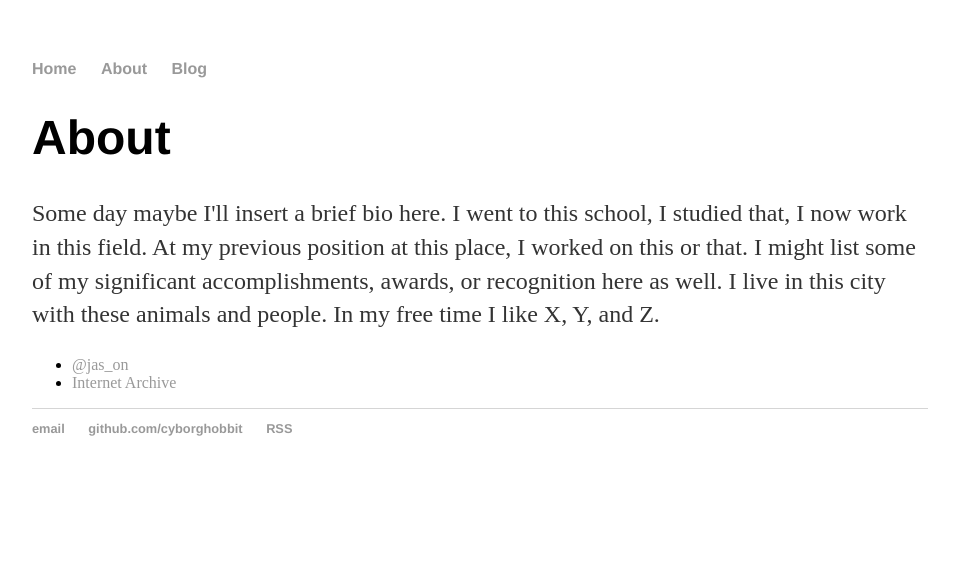
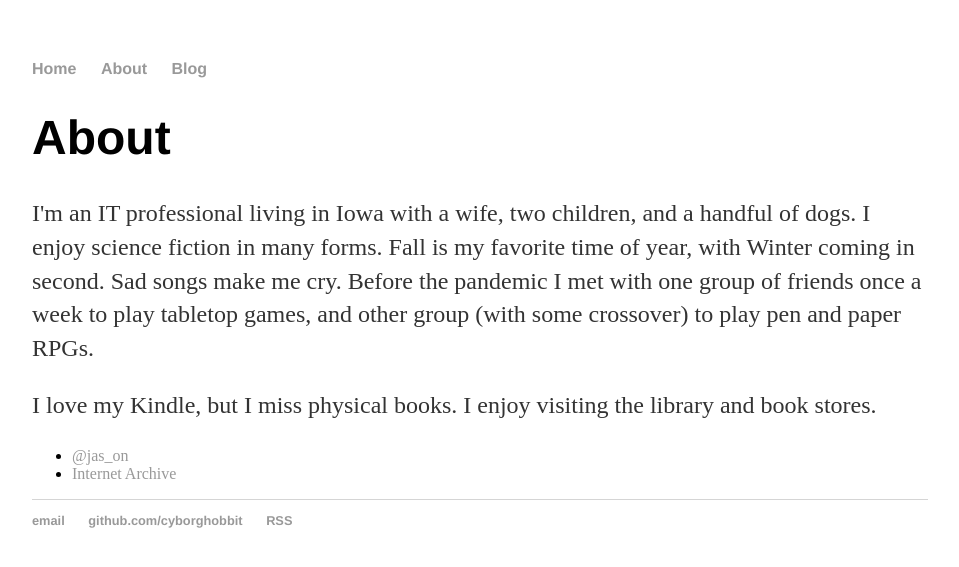
Before and after one commit to CyborgHobbit/cyborghobbit.github.io, a Jekyll site: the page built from about/index.html, in a window 1280 px wide. Shown: the top 567 px of the page, without its empty margins (160-1119 px from the left). Built offline with Jekyll 4.4.1, drawn with Linux system fonts in a browser that asks for light colours.

Commit message:
expanded ABOUT

```diff
--- a/about/index.html
+++ b/about/index.html
@@ -4,7 +4,8 @@ title: CyborgHobbit's Blog - About
 ---
 		<div class="about">
 			<h1>About</h1>
-			<p>Some day maybe I'll insert a brief bio here. I went to this school, I studied that, I now work in this field. At my previous position at this place, I worked on this or that. I might list some of my significant accomplishments, awards, or recognition here as well. I live in this city with these animals and people. In my free time I like X, Y, and Z.</p>
+			<p>I'm an IT professional living in Iowa with a wife, two children, and a handful of dogs. I enjoy science fiction in many forms. Fall is my favorite time of year, with Winter coming in second. Sad songs make me cry. Before the pandemic I met with one group of friends once a week to play tabletop games, and other group (with some crossover) to play pen and paper RPGs.</p>
+			<p>I love my Kindle, but I miss physical books. I enjoy visiting the library and book stores.</p>
 
 			<ul class="contacts">
 				<li><a href="https://twitter.com/jas_on">@jas_on</a></li>
```
